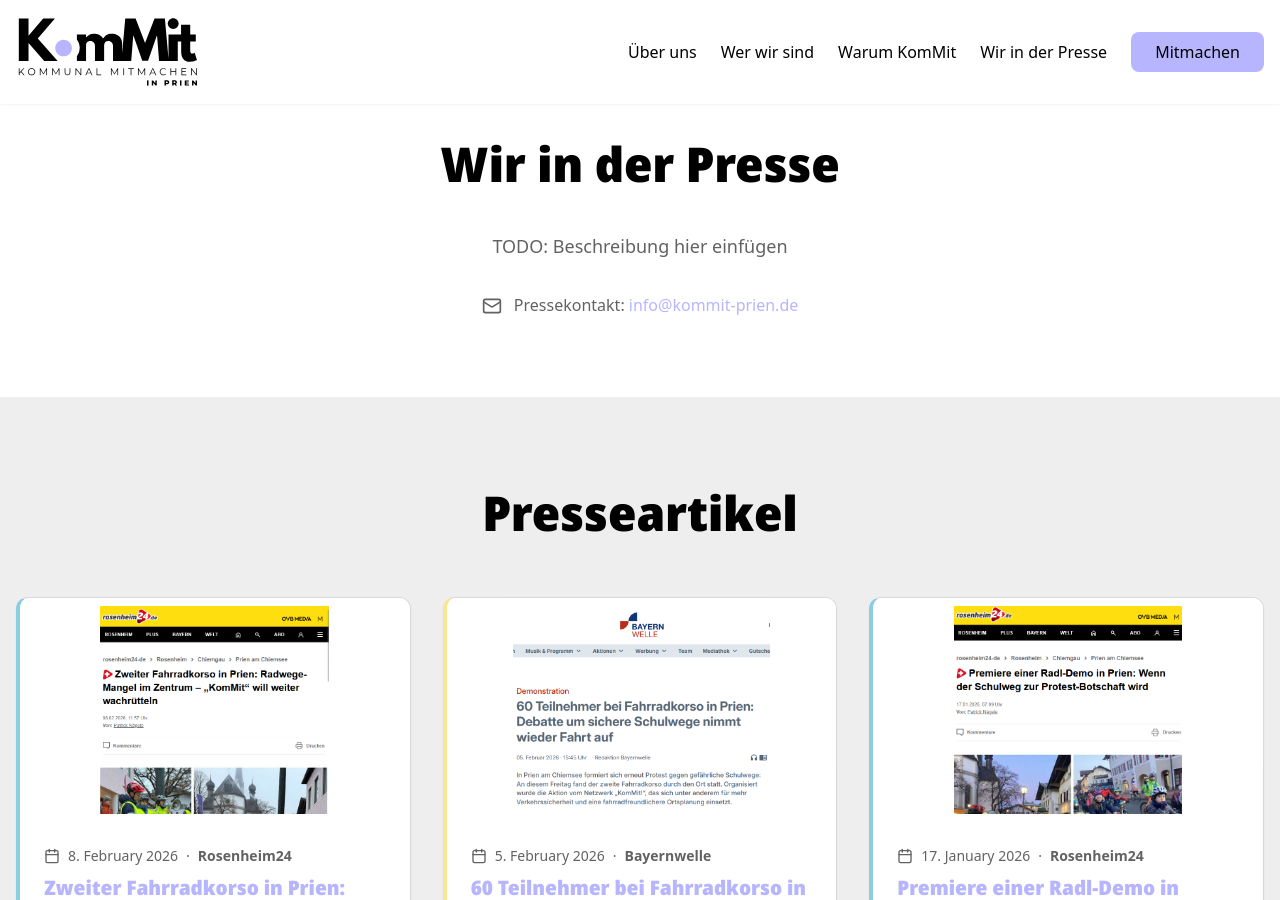
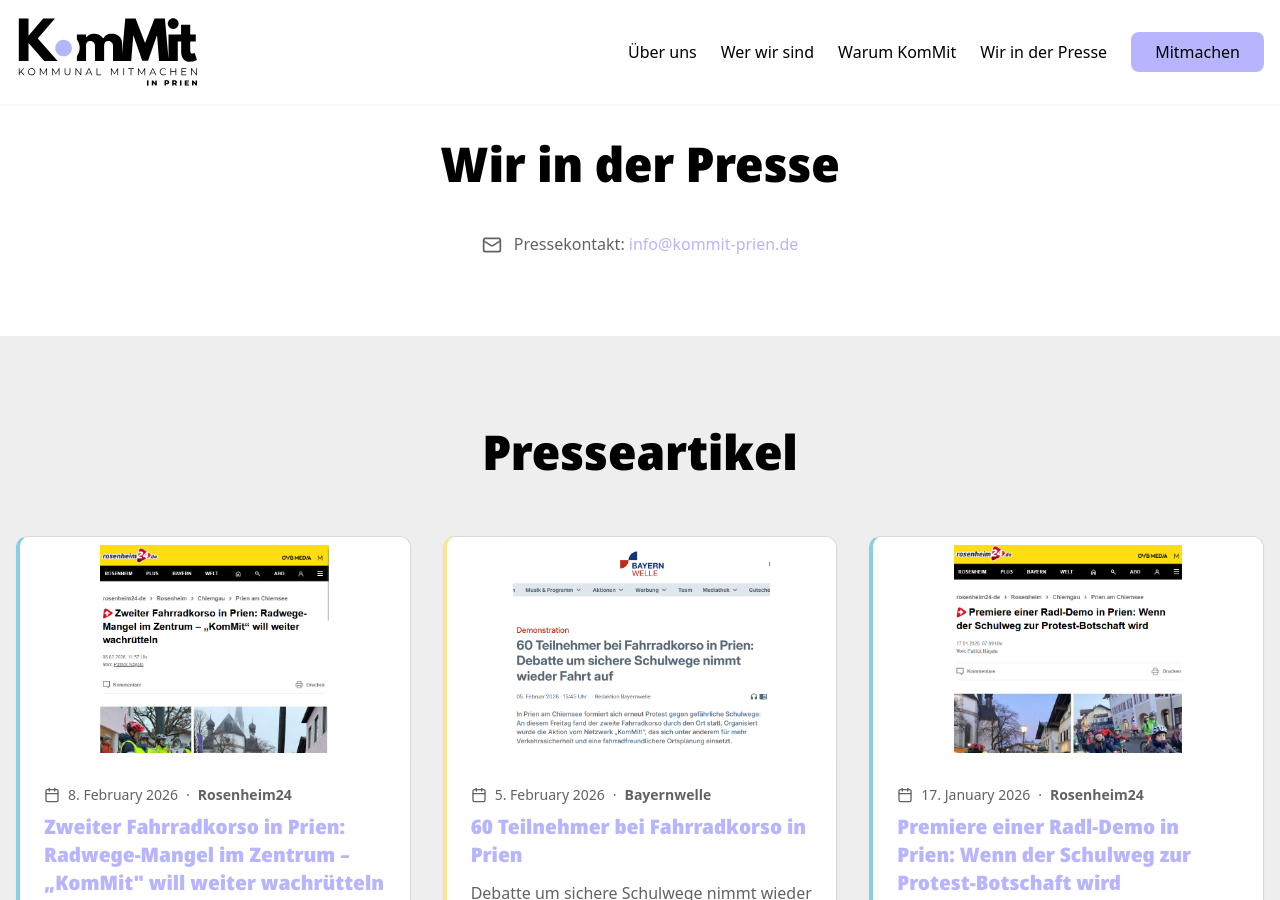
Before and after one commit to mblascoespar/kommitprien, a Jekyll site: the page built from presse.html, in a window 1280 px wide and 900 px high. Built offline with Jekyll 4.4.1, drawn with Linux system fonts in a browser that asks for light colours.

Commit message:
- Removed description section in wir in presse

```diff
--- a/_includes/presse-intro.html
+++ b/_includes/presse-intro.html
@@ -3,9 +3,6 @@
   <div class="container mx-auto px-4">
     <div class="max-w-3xl mx-auto text-center">
       <h1 class="section-title mb-8">{{ page.sections.intro.title }}</h1>
-      <p class="text-lg text-body leading-relaxed mb-8">
-        {{ page.sections.intro.description }}
-      </p>
       <p class="text-body">
         <i data-lucide="mail" class="w-5 h-5 inline-block mr-2 align-text-bottom"></i>
         Pressekontakt: <a href="mailto:{{ page.sections.intro.contact_email }}" class="text-primary hover:underline">{{ page.sections.intro.contact_email }}</a>
--- a/admin/config.yml
+++ b/admin/config.yml
@@ -84,7 +84,6 @@ collections:
                 widget: "object"
                 fields:
                   - {label: "Titel", name: "title", widget: "string"}
-                  - {label: "Beschreibung", name: "description", widget: "text"}
                   - {label: "Kontakt-E-Mail", name: "contact_email", widget: "string"}
               - label: "Artikel-Bereich"
                 name: "articles"
--- a/presse.html
+++ b/presse.html
@@ -5,7 +5,6 @@ title: Wir in der Presse - KommMit Prien
 sections:
   intro:
     title: "Wir in der Presse"
-    description: "TODO: Beschreibung hier einfügen"
     contact_email: "info@kommit-prien.de"
   articles:
     title: "Presseartikel"
```
